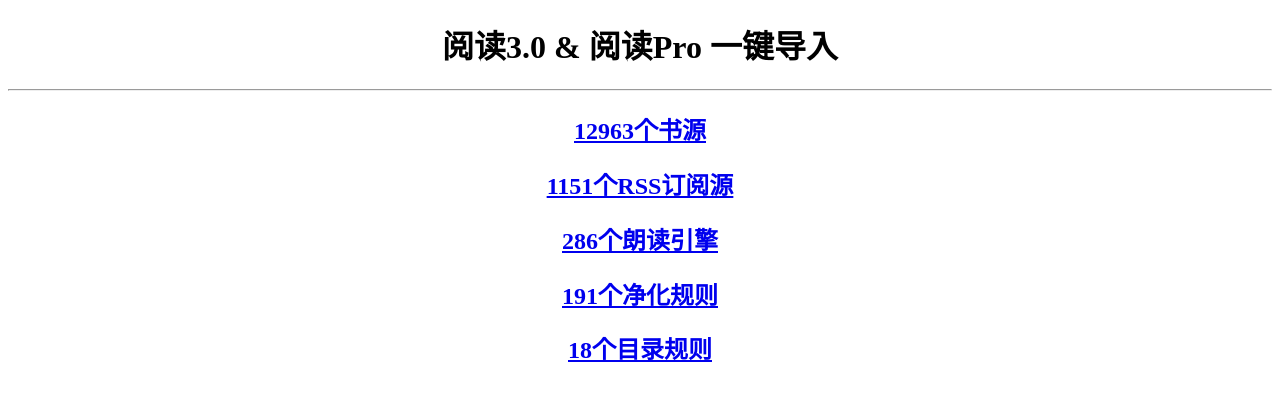
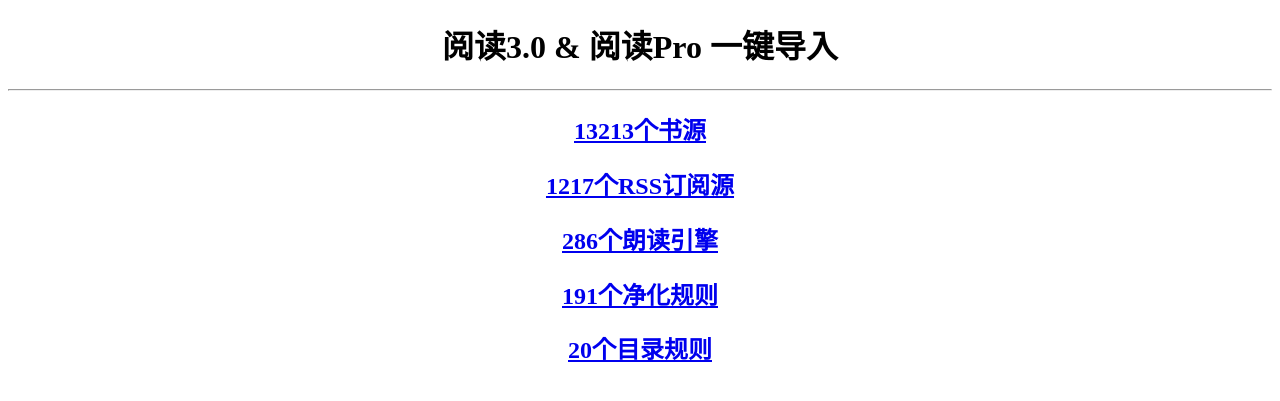
Before and after one commit to ZGQ-inc/source, a Jekyll site: the page import.html, which Jekyll copies as it is, in a window 1280 px wide. Shown: the top 401 px of the page. Built offline with Jekyll 4.4.1, drawn with Linux system fonts in a browser that asks for light colours.

Commit message:
update import.html

```diff
--- a/import.html
+++ b/import.html
@@ -11,11 +11,11 @@
 
 <h1><center>阅读3.0 & 阅读Pro 一键导入</center></h1>
 <hr>
-<h2><center><a href="yuedu://booksource/importonline?src=https://github.com/ZGQ-inc/source/releases/download/12963/bookSource_12963.json">12963个书源</a></center></h2>
-<h2><center><a href="yuedu://rsssource/importonline?src=https://zgq-inc.github.io/source/legado3/exportRssSource_1151.json">1151个RSS订阅源</a></center></h2>
+<h2><center><a href="yuedu://booksource/importonline?src=https://github.com/ZGQ-inc/source/releases/download/13213/bookSource_13213.json">13213个书源</a></center></h2>
+<h2><center><a href="yuedu://rsssource/importonline?src=https://zgq-inc.github.io/source/legado3/exportRssSource_1217.json">1217个RSS订阅源</a></center></h2>
 <h2><center><a href="yuedu://httpTTS/importonline?src=https://zgq-inc.github.io/source/legado3/httpTTS_286.json">286个朗读引擎</a></center></h2>
 <h2><center><a href="yuedu://replaceRule/importonline?src=https://zgq-inc.github.io/source/legado3/replaceRule_191.json">191个净化规则</a></center></h2>
-<h2><center><a href="yuedu://txtTocRule/importonline?src=https://zgq-inc.github.io/source/legado3/txtTocRule_18.json">18个目录规则</a></center></h2>
+<h2><center><a href="yuedu://txtTocRule/importonline?src=https://zgq-inc.github.io/source/legado3/txtTocRule_20.json">20个目录规则</a></center></h2>
 
 </body>
 
```
